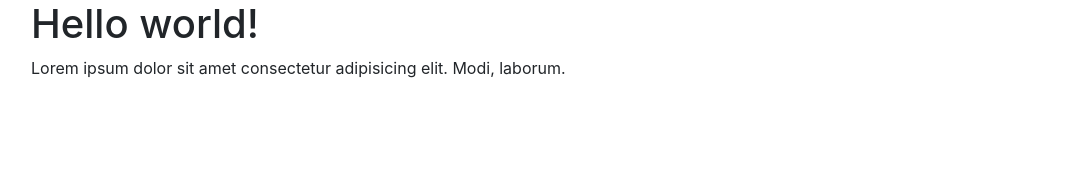
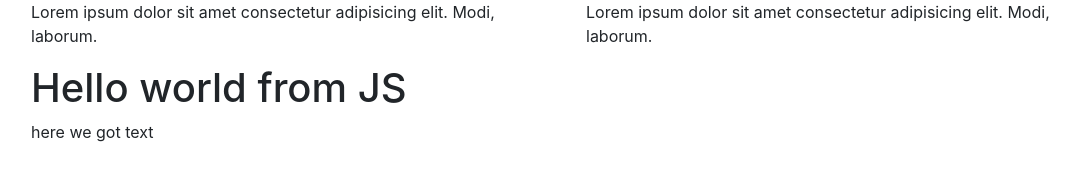
Before and after one commit to dyriavin/js-constructor, a plain HTML site: page index.html in a window 1280 px wide. Shown: the whole page, without its empty margins (169-1248 px from the left). Drawn offline with nearby package versions, Linux system fonts and the light colour scheme.

Commit message:
added new feautures

```diff
--- a/index.html
+++ b/index.html
@@ -3,7 +3,7 @@
 
 <head>
     <meta charset="UTF-8">
-    <meta name="viewport" content="width=device-width, initial-scale=1.0">
+
     <title>JS construcor</title>
     <link rel="stylesheet" href="https://stackpath.bootstrapcdn.com/bootstrap/4.5.2/css/bootstrap.min.css"
           integrity="sha384-JcKb8q3iqJ61gNV9KGb8thSsNjpSL0n8PARn9HuZOnIxN0hoP+VmmDGMN5t9UJ0Z" crossorigin="anonymous">
@@ -16,18 +16,22 @@
 
     </div>
     <div id="site" class="content">
+
+
         <div class="row">
+
             <div class="col-sm">
-                    <h1>Hello world!</h1>
+                <p>Lorem ipsum dolor sit amet consectetur adipisicing elit. Modi, laborum.</p>
             </div>
-            </div>
-            <div class="row">
             <div class="col-sm">
                 <p>Lorem ipsum dolor sit amet consectetur adipisicing elit. Modi, laborum.</p>
             </div>
         </div>
     </div>
 </div>
+<script src="index.js">
+
+</script>
 </body>
 
 </html>
--- /dev/null
+++ b/index.js
@@ -0,0 +1,39 @@
+const model = [
+    {type: 'title', value: 'Hello world from JS'},
+    {type: 'text', value: 'here we got text'},
+    {
+        type: 'columns', value: [
+            '1111',
+            '2222',
+            '3333',
+        ]
+    }
+]
+const $site = document.querySelector('#site')
+
+model.forEach(block => {
+    let html = '';
+    if (block.type === 'title') {
+        html = `
+        <div class="row">
+            <div class="col-sm">
+                <h1>${block.value}</h1>
+            </div>
+        </div>
+        `
+    } else if (block.type === 'text') {
+        html = `
+        <div class="row">
+            <div class="col-sm">
+                <p>${block.value}</p>
+            </div>
+        </div>
+        `
+    } else if (block.type === 'columns') {
+
+        html = `
+
+        `
+    }
+    $site.insertAdjacentHTML('beforeend',html)
+})
```
Lines whose indentation alone changed are shown as unchanged.
